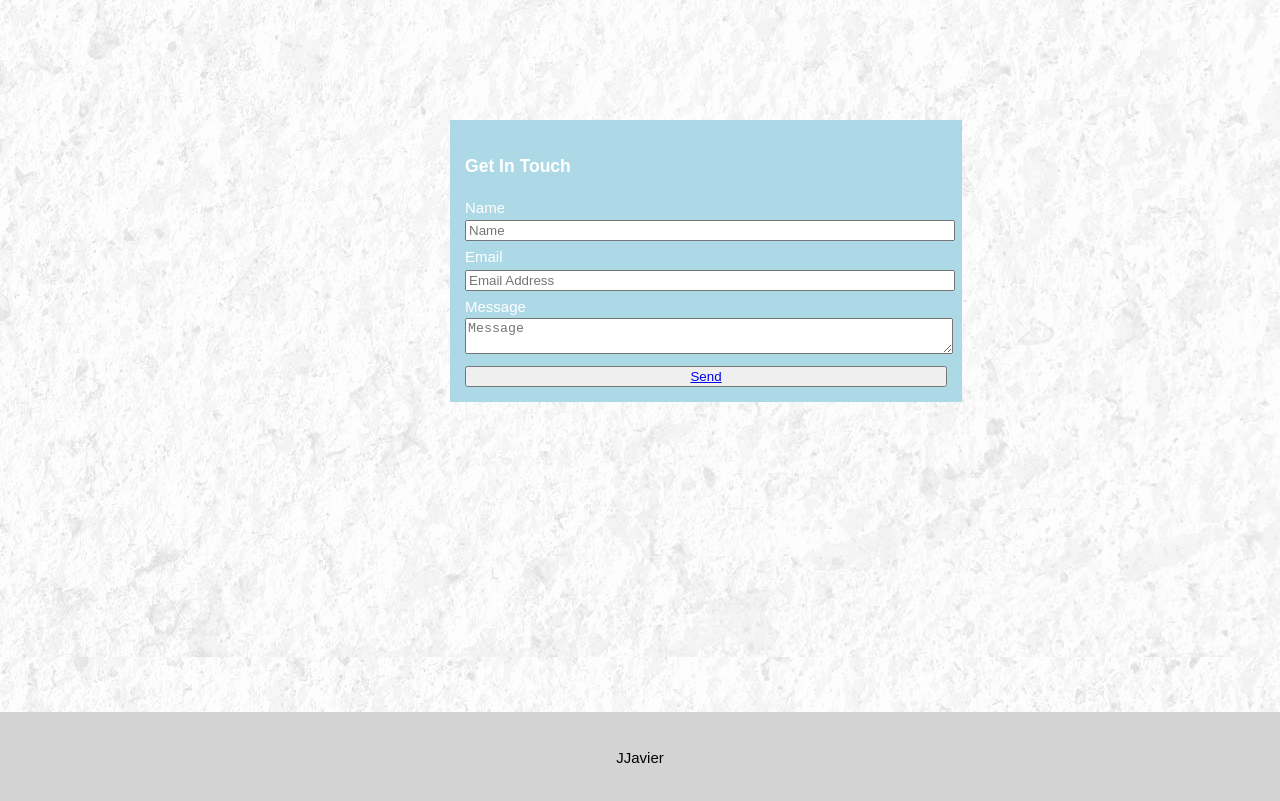
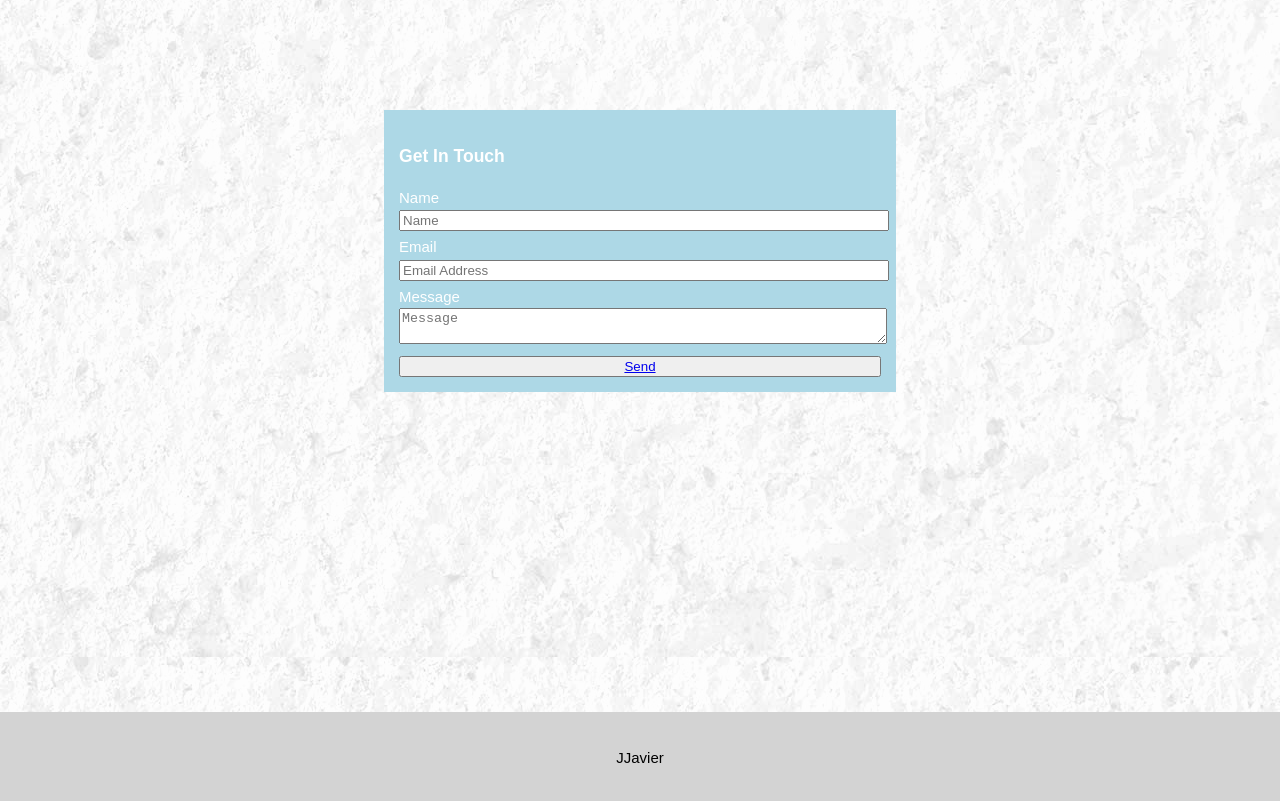
Before and after one commit to jerjavier/jerjavier.github.io, a plain HTML site: page contact.html in a window 1280 px wide. Shown: the part 143-944 px from the top of the page. Drawn offline with Linux system fonts and the light colour scheme.

Commit message:
Update style.css

```diff
--- a/css/style.css
+++ b/css/style.css
@@ -4,7 +4,6 @@ font-size:15px;
 line-height:1.5;
 padding:0;
 margin:0;
-background-color: #add8e6;
 }
 /*Global*/
 .container{
@@ -15,9 +14,9 @@ background-color: #add8e6;
 
 .cont{
   width:40%;
-  margin-top:110px;
-  margin-bottom:300px;
-  margin-left:450px;
+  margin:auto;
+  margin-bottom:310px;
+  margin-top:100px;
   overflow:hidden;
 }
 
```
